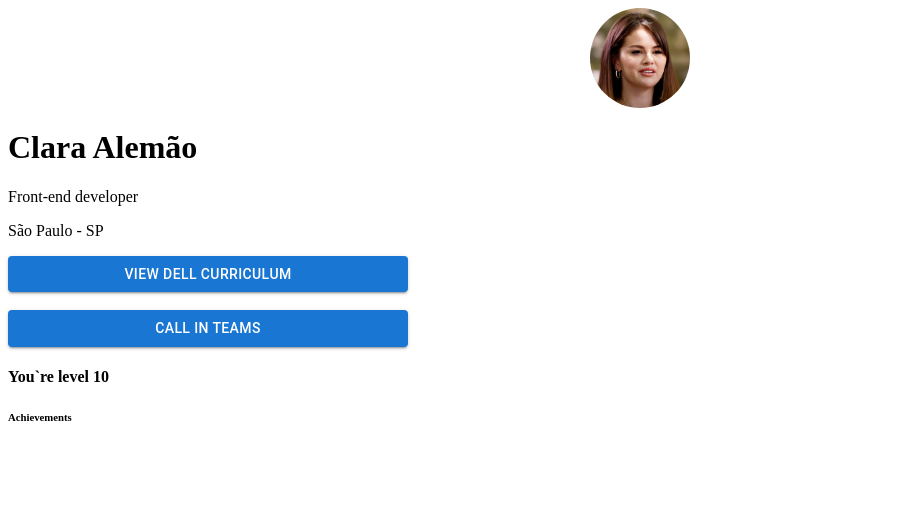
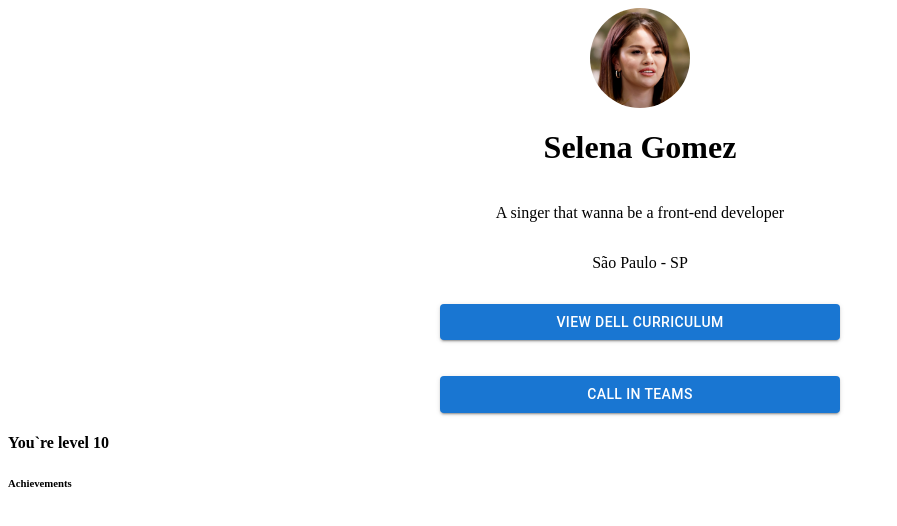
Before and after one commit to 2023M6T3-Inteli/Grupo-3, a React (Vite) app in the folder codigo/frontend/: page /profile in a window 1280 px wide. Shown: the top 526 px of the page, without its empty margins (0-897 px from the left). Built offline with nearby package versions, Linux system fonts and the light colour scheme.

Commit message:
centralização - livia

```diff
--- a/codigo/frontend/src/pages/Profile/Profile.tsx
+++ b/codigo/frontend/src/pages/Profile/Profile.tsx
@@ -1,22 +1,95 @@
-import {
-  Container,
-  ProfileInfo,
-  BottonsProfile,
-  Badges,
-  Imagem,
-} from "./style";
+// import {  Container,  ProfileInfo,  BottonsProfile,  Badges,  Imagem,} from "./style";
+// import Button from "@mui/material/Button";
+// import styled from "styled-components";
+// import Selena from "../../assets/Selena_Gomez_at_White_House.jpg";
+// import { Box } from "@mui/material";
+
+// var StyledButton = styled(Button)`
+//   max-width: 400px;
+//   width: 100%;
+//   // border-radius: 50%;
+// `;
+
+// var StyledImage = styled.div`
+//   width: 100px;
+//   height: 100px;
+//   border-radius: 50%;
+//   background-image: url(${Selena});
+//   background-size: cover;
+//   justify-content: center;
+//   margin-left: auto;
+//   margin-right: auto;
+// `;
+
+// // var ImagemFrufru = styled.img`
+// //   width: 100%;
+// //   heigth: 100%;
+// // `;
+
+// function Profile() {
+//   return (
+//     <Container>
+//       <ProfileInfo>
+//         <StyledImage></StyledImage>
+//         <h1>Clara Alemão</h1> {/* name */}
+//         <p>Front-end developer</p> {/* role of the user */}
+//         <p>São Paulo - SP</p> {/* local */}
+//       </ProfileInfo>
+//       <BottonsProfile>
+//         <StyledButton variant="contained" color="primary">
+//           {" "}
+//           View Dell Curriculum{" "}
+//         </StyledButton>
+//         <br></br>
+//         <br></br>
+
+//         <StyledButton variant="contained" color="primary">
+//           {" "}
+//           Call in Teams{" "}
+//         </StyledButton>
+//       </BottonsProfile>
+//       <Badges>
+//         <h4>You`re level 10</h4>
+//         <div>
+//           <div id="blue background"></div>
+//           <div id="gray blackground"></div>
+//           <h6>Achievements</h6>
+//           <div>
+//             <img></img>
+//             <img></img>
+//             <img></img>
+//             <img></img>
+//           </div>
+//         </div>
+//       </Badges>
+//     </Container>
+//   );
+// }
+
+// export default Profile;
+
+////////////////////////////
+//////////////////////////
+// MANTIVE ACIMA O CÓDIGO ORIGINAL DO GABRIEL //
+///////////////////////////////
+/////////////////////////////////
+
+
+import {Container,ProfileInfo,BottonsProfile,Badges,Imagem, } from "./style";
 import Button from "@mui/material/Button";
 import styled from "styled-components";
 import Selena from "../../assets/Selena_Gomez_at_White_House.jpg";
 import { Box } from "@mui/material";
 
+//estilização do botão - também usamos material U.I. aqui
 var StyledButton = styled(Button)`
   max-width: 400px;
   width: 100%;
   // border-radius: 50%;
 `;
 
-var ImagemEstilizada = styled.div`
+//estilização referente à imagem
+var StyledImage = styled.div`
   width: 100px;
   height: 100px;
   border-radius: 50%;
@@ -27,21 +100,35 @@ var ImagemEstilizada = styled.div`
   margin-right: auto;
 `;
 
-// var ImagemFrufru = styled.img`
-//   width: 100%;
-//   heigth: 100%;
-// `;
+//informações do perfil
+var StyledProfileInfo = styled(ProfileInfo)`
+  display: flex;
+  flex-direction: column;
+  align-items: center;
+  justify-content: center;
+  text-align: center;
+`;
+
+//botões do perfil
+var StyledBottonsProfile = styled(BottonsProfile)`
+  display: flex;
+  flex-direction: column;
+  align-items: center;
+  justify-content: center;
+  margin-top: 16px;
+`;
 
 function Profile() {
   return (
     <Container>
-      <ProfileInfo>
-        <ImagemEstilizada></ImagemEstilizada>
-        <h1>Clara Alemão</h1> {/* name */}
-        <p>Front-end developer</p> {/* role of the user */}
+      <StyledProfileInfo>
+        <StyledImage></StyledImage>
+        <h1>Selena Gomez</h1> {/* name */}
+        <p>A singer that wanna be a front-end developer</p> {/* role of the user */}
         <p>São Paulo - SP</p> {/* local */}
-      </ProfileInfo>
-      <BottonsProfile>
+      </StyledProfileInfo>
+
+      <StyledBottonsProfile>
         <StyledButton variant="contained" color="primary">
           {" "}
           View Dell Curriculum{" "}
@@ -53,18 +140,21 @@ function Profile() {
           {" "}
           Call in Teams{" "}
         </StyledButton>
-      </BottonsProfile>
+      </StyledBottonsProfile>
+
       <Badges>
-        <h4>You`re level 10</h4>
         <div>
-          <div id="blue background"></div>
-          <div id="gray blackground"></div>
-          <h6>Achievements</h6>
+          <h4>You`re level 10</h4>
           <div>
-            <img></img>
-            <img></img>
-            <img></img>
-            <img></img>
+            {/* <div id="blue background"></div>
+            <div id="gray blackground"></div> */}
+            <h6>Achievements</h6>
+            {/* <div>
+              <img></img>
+              <img></img>
+              <img></img>
+              <img></img>
+            </div> */}
           </div>
         </div>
       </Badges>
@@ -73,3 +163,5 @@ function Profile() {
 }
 
 export default Profile;
+
+/////////////////
```
